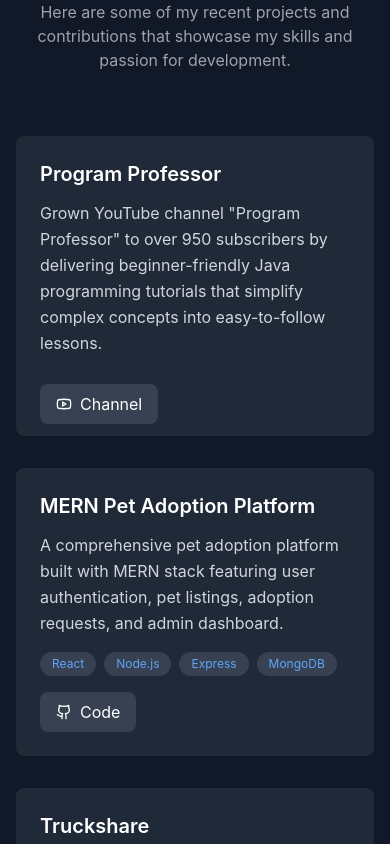
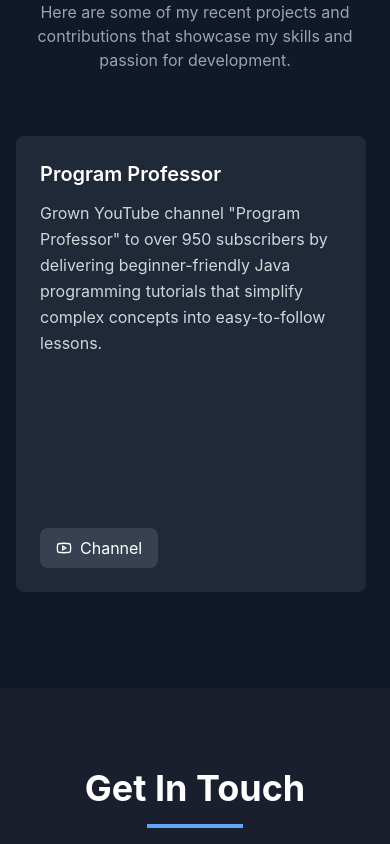
Before and after one commit to ArunRajasekaran48/portfolio, a React (Vite) app: page / in a window 390 px wide. Shown: the part 3940-4784 px from the top of the page. Built offline with nearby package versions, Linux system fonts and the light colour scheme.

Commit message:
horizontal scrolling  update

```diff
--- a/src/components/Works.jsx
+++ b/src/components/Works.jsx
@@ -13,15 +13,16 @@
           </p>
         </div>
 
-        <div className="grid md:grid-cols-2 lg:grid-cols-3 gap-8">
+        <div className="relative">
+          <div className="flex overflow-x-auto gap-6 pb-4 snap-x snap-mandatory scrollbar-thin scrollbar-thumb-blue-500 scrollbar-track-gray-800">
             {MY_WORKS.map((work, index) => (
               <div
                 key={index}
-              className="bg-gray-800 rounded-lg overflow-hidden hover:transform hover:scale-105 transition-all duration-300 hover:shadow-2xl"
+                className="flex-shrink-0 w-[350px] md:w-[400px] bg-gray-800 rounded-lg overflow-hidden hover:transform hover:scale-105 transition-all duration-300 hover:shadow-2xl snap-center"
               >
-              <div className="p-6">
+                <div className="p-6 h-full flex flex-col">
                   <h3 className="text-xl font-semibold mb-3 text-white">{work.title}</h3>
-                <p className="text-gray-300 mb-4 leading-relaxed">{work.description}</p>
+                  <p className="text-gray-300 mb-4 leading-relaxed flex-grow">{work.description}</p>
 
                   {work.technologies && (
                     <div className="mb-4">
@@ -53,7 +54,7 @@
                         href={work.youtube}
                         target="_blank"
                         rel="noopener noreferrer"
-                      className="flex items-center justify-center px-4 py-2 bg-gray-700 hover:bg-gray-600 text-white rounded-lg transition-colors translate-y-3"
+                        className="flex items-center justify-center px-4 py-2 bg-gray-700 hover:bg-gray-600 text-white rounded-lg transition-colors"
                       >
                         <Youtube size={16} className="mr-2 flex-shrink-0" />
                         Channel
@@ -77,6 +78,7 @@
             ))}
           </div>
         </div>
+      </div>
     </section>
   )
 }
```
Lines whose indentation alone changed are shown as unchanged.
